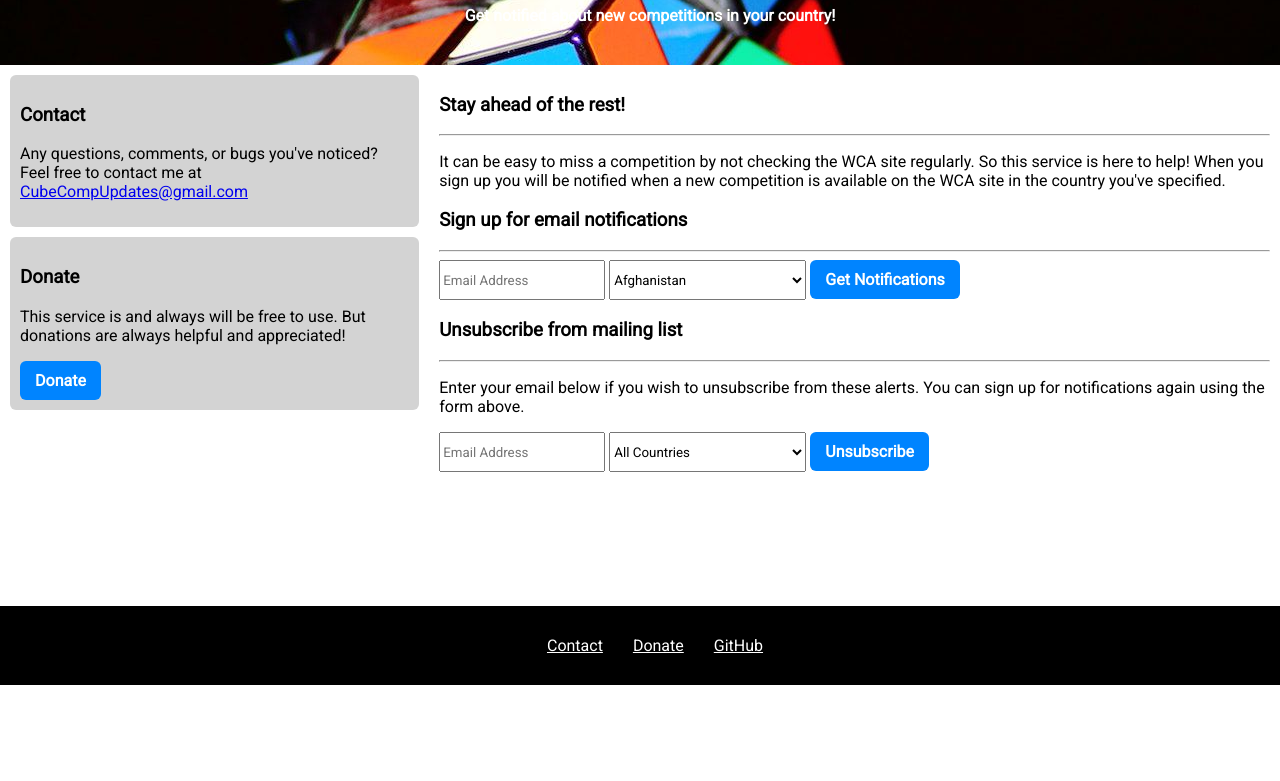
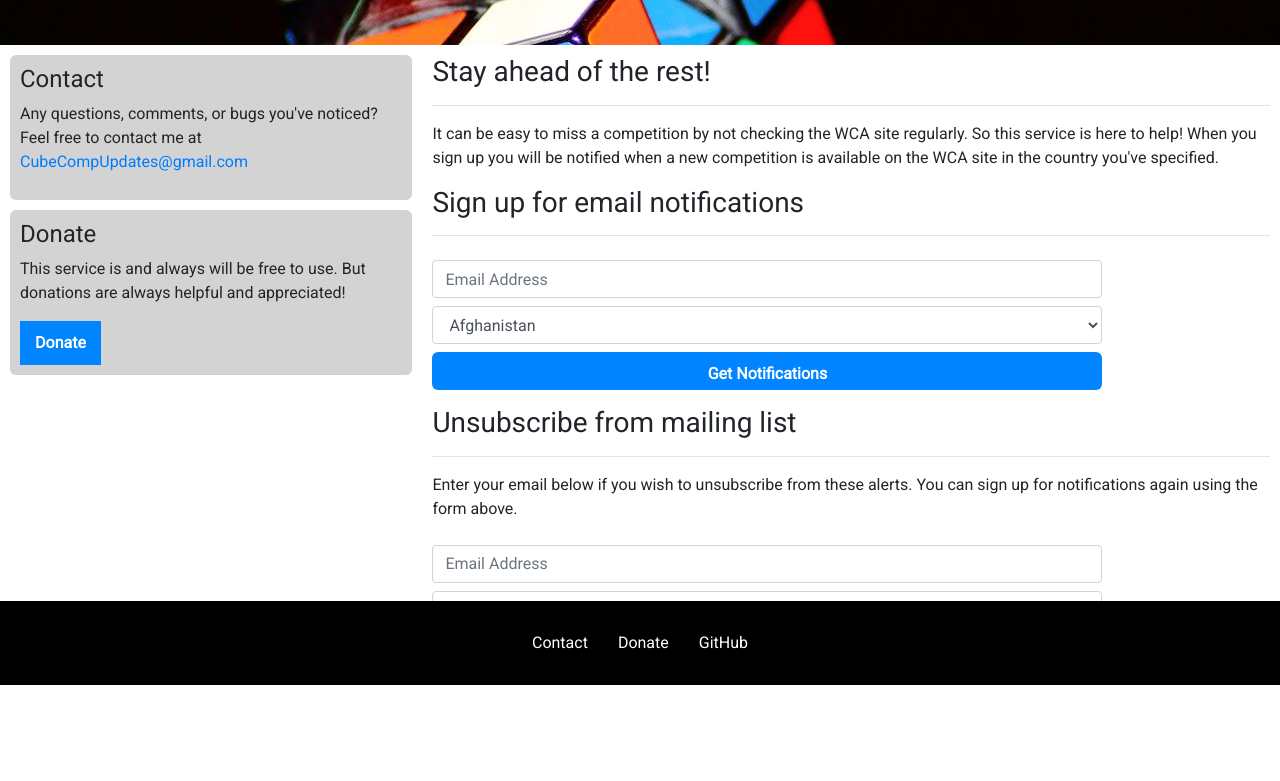
Before and after one commit to mbonessi77/WCACompAnnouncement, a website: page index.html in a window 1280 px wide. Shown: the part 115-896 px from the top of the page. Before the commit the page ends 800 px from the top, so only its background shows below. Drawn offline with nearby package versions, Linux system fonts and the light colour scheme.

Commit message:
update styling

```diff
--- a/CSS/index.css
+++ b/CSS/index.css
@@ -32,7 +32,8 @@
 
 .right-column {
     width: 67%;
-    padding: 10px
+    padding: 10px;
+    margin-bottom: 5rem;
 }
 
 .contact-container {
@@ -49,7 +50,7 @@
     font-family: inherit;
 }
 
-.main-footer footer{
+.main-footer footer {
     background: #000000;
     padding: 15px;
     position: fixed;
@@ -68,32 +69,13 @@
     color: white;
 }
 
-select {
+input, select {
     height: 40px;
+    max-width: 80%;
 }
 
-input[type=submit] {
-    background:#0084ff;
-    text-align: center;
-    font-family: 'Roboto';
-    font-weight: bold;
-    font-size: 1em;
-    border-radius: 6px;
-    border: none;
-    padding-left: 15px;
-    padding-right: 15px;
-    padding-top: 10px;
-    padding-bottom: 10px;
-    color: white;
-}
-
-input[type=text] {
-    height: 40px;
-    width: 20%;
-}
-
-button {
-    background:#0084ff;
+button, input[type=submit] {
+    background: #0084ff;
     text-align: center;
     font-family: 'Roboto';
     font-weight: bold;
@@ -111,3 +93,7 @@ body {
     margin: 0 !important;
     padding: 0 !important;
 }
+
+.email-link {
+    overflow-wrap: break-word;
+}
--- a/index.html
+++ b/index.html
@@ -1,7 +1,8 @@
-<html>
+<html lang="en">
 	<head>
 		<link href="https://fonts.googleapis.com/css2?family=Roboto&display=swap" rel="stylesheet">
 		<link rel="stylesheet" href="./CSS/index.css"/>
+        <link rel="stylesheet" href="https://cdn.jsdelivr.net/npm/bootstrap@4.3.1/dist/css/bootstrap.min.css" integrity="sha384-ggOyR0iXCbMQv3Xipma34MD+dH/1fQ784/j6cY/iJTQUOhcWr7x9JvoRxT2MZw1T" crossorigin="anonymous">
 		<meta name="description" content="Get notifications for Rubik's Cube competitions">
 		<meta name="viewport" content="width=device-width, initial-scale=1.0">
 		<title>WCA Comp Announcement</title>
@@ -18,12 +19,12 @@
 		<div class="main-content">
 			<div class="left-column">
 				<div class="contact-container">
-					<h3>Contact</h3>
-					<p>Any questions, comments, or bugs you've noticed? Feel free to contact me at <a href="mailto:cubecompupdates@gmail.com">CubeCompUpdates@gmail.com</a></p>
+					<h4>Contact</h4>
+					<p>Any questions, comments, or bugs you've noticed? Feel free to contact me at <a class="email-link" href="mailto:cubecompupdates@gmail.com">CubeCompUpdates@gmail.com</a></p>
 				</div>
 
 				<div class="donation-container">
-					<h3>Donate</h3>
+					<h4>Donate</h4>
 					<p>This service is and always will be free to use. But donations are always helpful and appreciated!</p>
 					<button onclick="location.href='https://paypal.me/AntonioBonessi?locale.x=en_US'">Donate</button>
 				</div>
@@ -40,9 +41,12 @@
 				<div class="form-container">
 					<h3>Sign up for email notifications</h3>
 					<hr>
-					<form action="/add_user" method="POST" onsubmit="return validateEmail(this.email_input.value.trim())">
-						<input type="text" name="email" id="email_input" class="email-input-area" placeholder="Email Address">
-						<select name="country">
+					<form class="form-group" action="/add_user" method="POST" onsubmit="return validateEmail(this.email_input.value.trim())">
+						<label for="email_input"></label>
+						<input type="text" name="email" id="email_input" class="email-input-area form-control" placeholder="Email Address">
+
+                        <label for="subscribe_country"></label>
+						<select class="form-control" id="subscribe_country" name="country">
 							<option value="AF">Afghanistan</option>
 							<option value="AX">Aland Islands</option>
 							<option value="AL">Albania</option>
@@ -284,7 +288,7 @@
 							<option value="ZM">Zambia</option>
 							<option value="ZW">Zimbabwe</option>
 						</select>
-						<input type="submit" value="Get Notifications"/>
+						<input class="btn btn-primary form-control mt-2" type="submit" value="Get Notifications"/>
 					</form>
 				</div>
 
@@ -293,9 +297,12 @@
 					<hr>
 					<p>Enter your email below if you wish to unsubscribe from these alerts. You can sign up for notifications again using the form above.</p>
 
-					<form action="/remove_user?_method=DELETE" method="POST" onsubmit="return validateEmail(this.remove_email_input.value.trim())">
-						<input type="text" name='email' id="remove_email_input" class="email-input-area" placeholder="Email Address"/>
-						<select name="country">
+					<form class="form-group" action="/remove_user?_method=DELETE" method="POST" onsubmit="return validateEmail(this.remove_email_input.value.trim())">
+						<label for="remove_email_input"></label>
+						<input type="text" name='email' id="remove_email_input" class="email-input-area form-control" placeholder="Email Address"/>
+
+                        <label for="remove_country"></label>
+						<select class="form-control" name="country" id="remove_country">
 							<option value="all">All Countries</option>
 							<option value="AF">Afghanistan</option>
 							<option value="AX">Aland Islands</option>
@@ -538,7 +545,7 @@
 							<option value="ZM">Zambia</option>
 							<option value="ZW">Zimbabwe</option>
 						</select>
-						<input type="submit" value="Unsubscribe"/>
+						<input class="btn btn-primary form-control mt-2" type="submit" value="Unsubscribe"/>
 					</form>
 				</div>
 			</div>
```
Also changed, not shown: user_added.html (+11 -6 lines), user_removed.html (+6 -3 lines).
